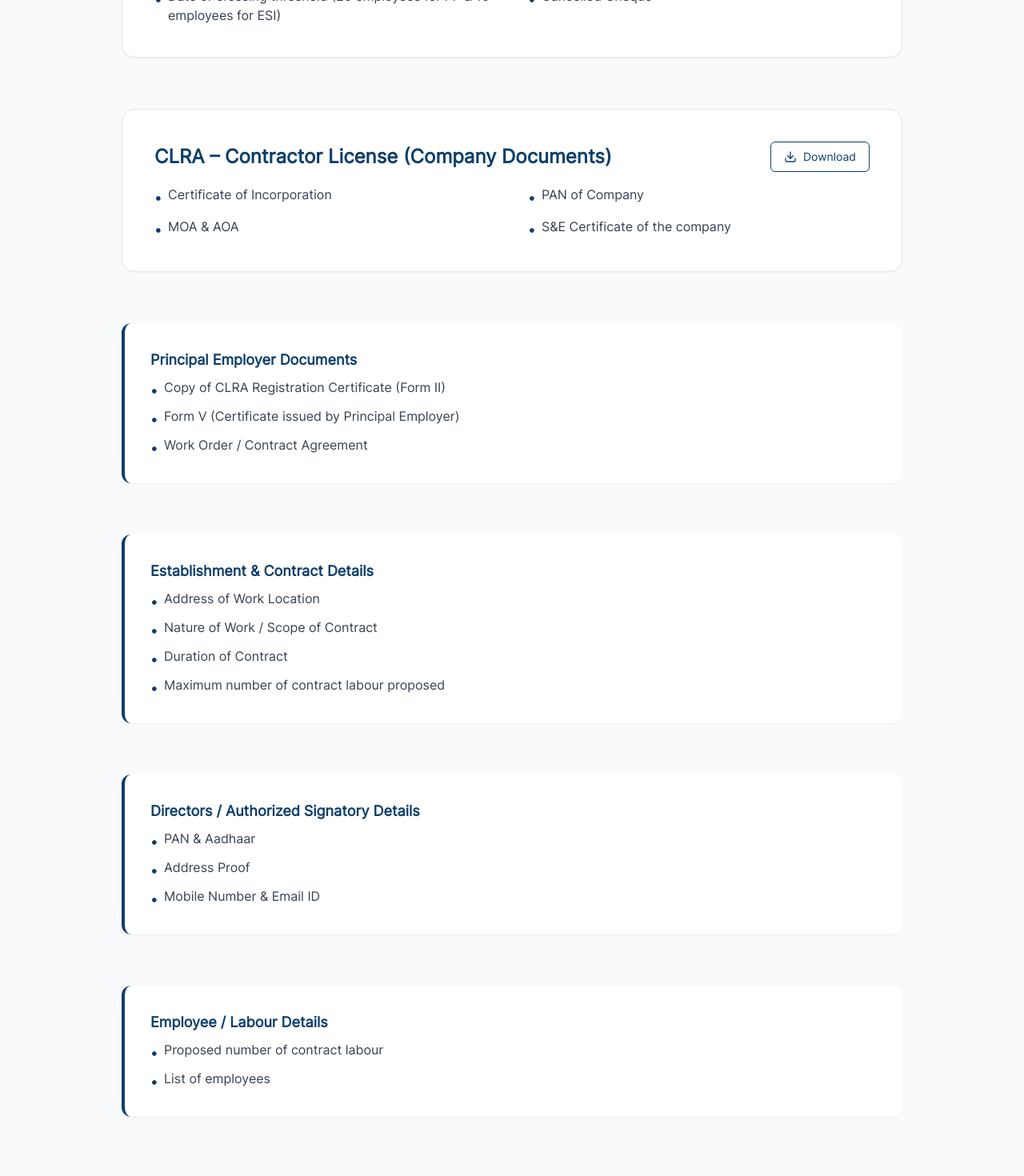
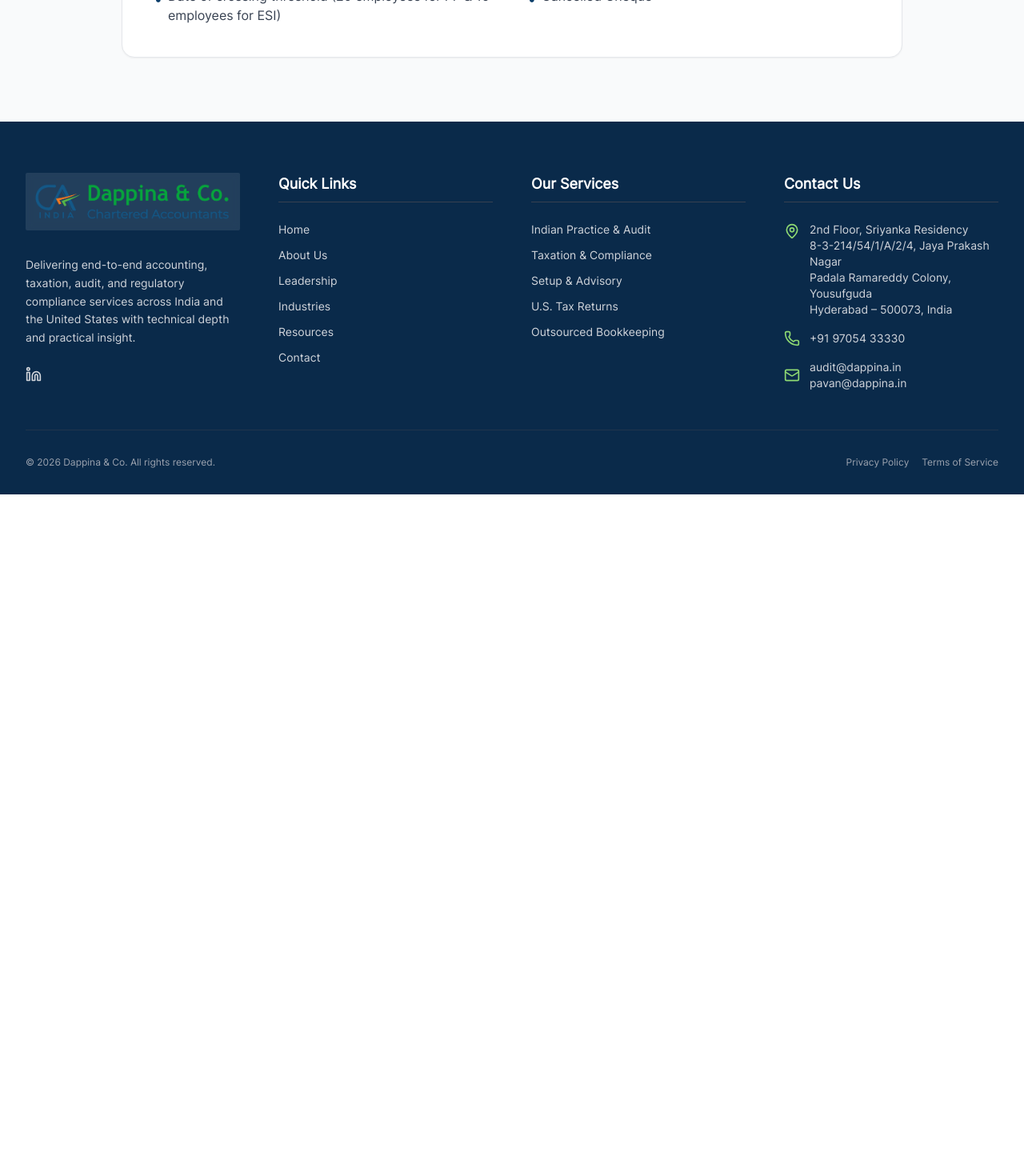
Before and after one commit to surendra-crax/dappina, a Next.js app: page /resources/private-limited in a window 1280 px wide. Shown: the part 4340-5810 px from the top of the page at 80% size. After the commit the page ends 4958 px from the top, so only its background shows below. Built offline with nearby package versions, Linux system fonts and the light colour scheme.

Commit message:
Update page.tsx

```diff
--- a/src/app/resources/private-limited/page.tsx
+++ b/src/app/resources/private-limited/page.tsx
@@ -33,7 +33,7 @@ export default function PrivateLimitedPage() {
       <section className="py-20 bg-gray-50">
         <div className="max-w-5xl mx-auto px-6 space-y-16">
 
-          {/* INCORPORATION */}
+          {/* COMPANY INFORMATION */}
           <Section
             title="Incorporation – Company Information"
             items={[
@@ -48,6 +48,7 @@ export default function PrivateLimitedPage() {
             ]}
           />
 
+          {/* DIRECTORS DETAILS */}
           <Section
             title="Directors’ Details"
             subtitle="For each proposed Director provide:"
@@ -185,65 +186,29 @@ export default function PrivateLimitedPage() {
             ]}
           />
 
-          {/* CLRA */}
-          <Section
-            title="CLRA – Contractor License (Company Documents)"
-            items={[
-              "Certificate of Incorporation",
-              "PAN of Company",
-              "MOA & AOA",
-              "S&E Certificate of the company"
-            ]}
-          />
-
-          <SubSection
-            title="Principal Employer Documents"
-            items={[
-              "Copy of CLRA Registration Certificate (Form II)",
-              "Form V (Certificate issued by Principal Employer)",
-              "Work Order / Contract Agreement"
-            ]}
-          />
-
-          <SubSection
-            title="Establishment & Contract Details"
-            items={[
-              "Address of Work Location",
-              "Nature of Work / Scope of Contract",
-              "Duration of Contract",
-              "Maximum number of contract labour proposed"
-            ]}
-          />
-
-          <SubSection
-            title="Directors / Authorized Signatory Details"
-            items={[
-              "PAN & Aadhaar",
-              "Address Proof",
-              "Mobile Number & Email ID"
-            ]}
-          />
-
-          <SubSection
-            title="Employee / Labour Details"
-            items={[
-              "Proposed number of contract labour",
-              "List of employees"
-            ]}
-          />
-
         </div>
       </section>
     </div>
   );
 }
 
-/* SECTION */
-function Section({ title, subtitle, items }) {
+
+/* SECTION COMPONENT */
+function Section({
+  title,
+  subtitle,
+  items
+}: {
+  title: string
+  subtitle?: string
+  items: string[]
+}) {
   return (
     <div className="bg-white rounded-2xl border border-gray-200 shadow-sm p-10">
+
       <div className="flex justify-between items-center mb-4">
         <h2 className="text-2xl font-semibold text-primary">{title}</h2>
+
         <button className="flex items-center text-sm font-medium text-primary border border-primary px-4 py-2 rounded-md hover:bg-primary hover:text-white transition">
           <Download className="w-4 h-4 mr-2" />
           Download
@@ -262,16 +227,31 @@ function Section({ title, subtitle, items }) {
           </li>
         ))}
       </ul>
+
     </div>
-  );
+  )
 }
 
-/* SUBSECTION */
-function SubSection({ title, subtitle, items }) {
+
+/* SUB SECTION */
+function SubSection({
+  title,
+  subtitle,
+  items
+}: {
+  title: string
+  subtitle?: string
+  items: string[]
+}) {
   return (
     <div className="bg-white border-l-4 border-primary rounded-xl shadow-sm p-8">
+
       <h3 className="text-lg font-semibold text-primary mb-2">{title}</h3>
-      {subtitle && <p className="text-gray-600 mb-3">{subtitle}</p>}
+
+      {subtitle && (
+        <p className="text-gray-600 mb-3">{subtitle}</p>
+      )}
+
       <ul className="space-y-2 text-gray-700">
         {items.map((item, i) => (
           <li key={i} className="flex items-start gap-2">
@@ -280,6 +260,7 @@ function SubSection({ title, subtitle, items }) {
           </li>
         ))}
       </ul>
+
     </div>
-  );
+  )
 }
```
